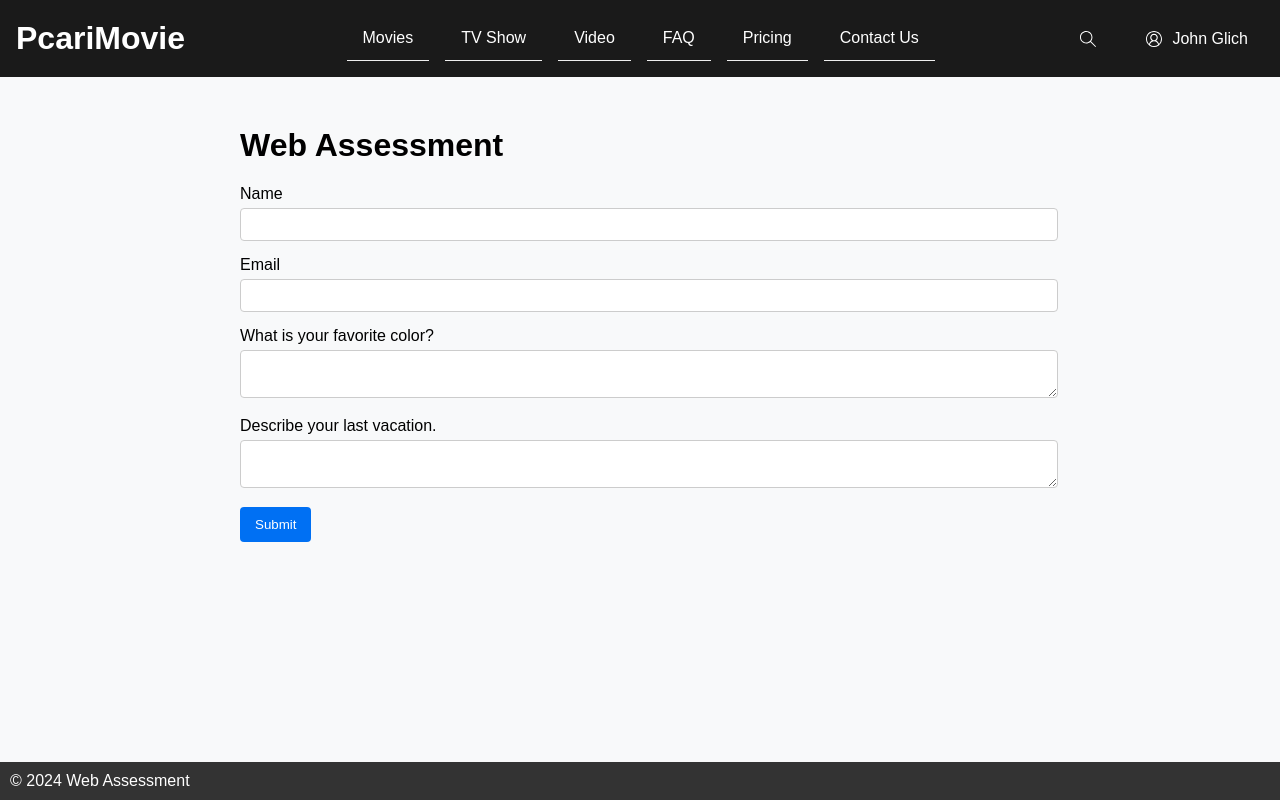
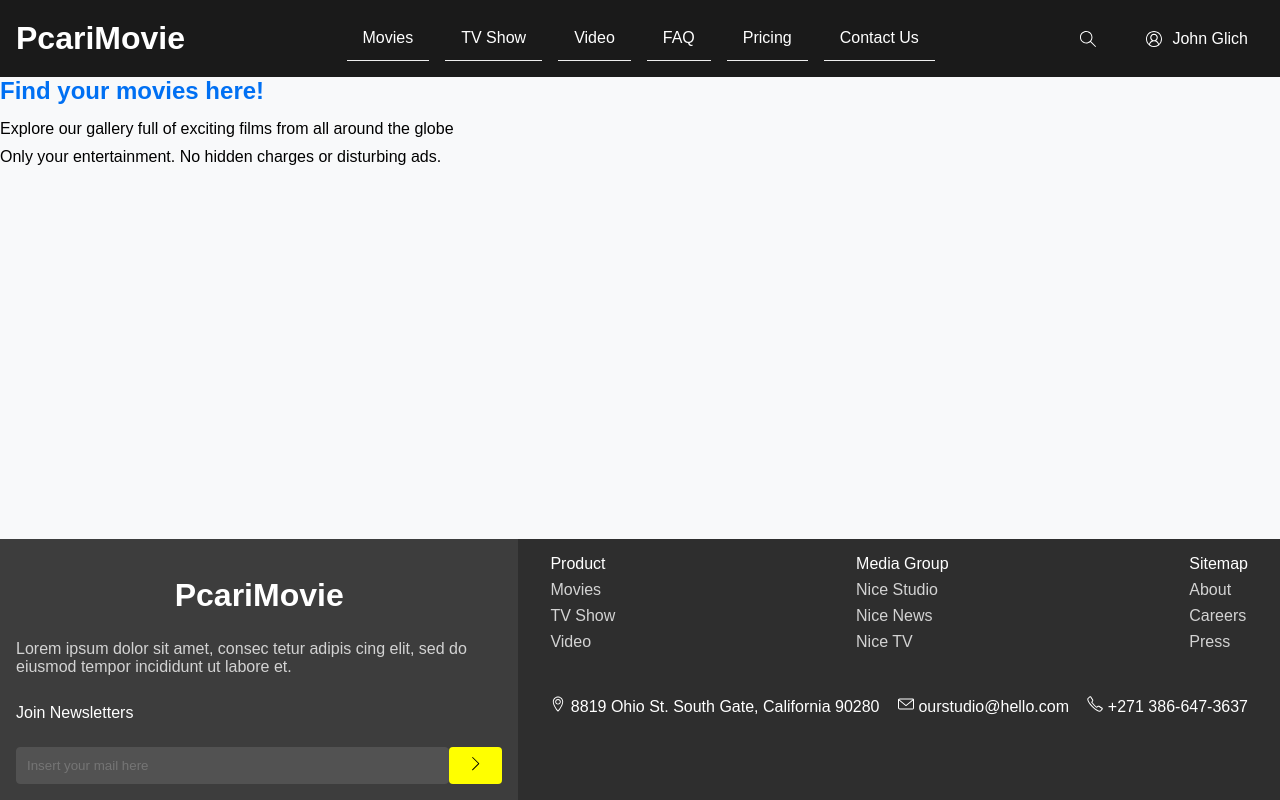
Before and after one commit to AimanHaikal/AimanHaikal-fe-18513, a Next.js app: page / in a window 1280 px wide. Built offline with nearby package versions, Linux system fonts and the light colour scheme.

Commit message:
Update Footer

```diff
--- a/src/app/layout.tsx
+++ b/src/app/layout.tsx
@@ -1,7 +1,8 @@
 // app/layout.tsx
 import "./styles/globals.css";
-import { SlMagnifier } from "react-icons/sl";
+import { SlMagnifier, SlEnvolope, SlPhone,SlArrowRight  } from "react-icons/sl";
 import { VscAccount } from "react-icons/vsc";
+import { TfiLocationPin } from "react-icons/tfi";
 
 const RootLayout = ({ children }: { children: React.ReactNode }) => {
   return (
@@ -53,8 +54,89 @@ const RootLayout = ({ children }: { children: React.ReactNode }) => {
             <div className="user-name">John Glich</div>
           </div>
         </header>
-        <main className="main-content">{children}</main>
-        <footer>© 2024 Web Assessment</footer>
+        <div className="movie-gallery">
+          <h2>Find your movies here!</h2>
+          <p>
+            Explore our gallery full of exciting films from all around the globe
+          </p>
+          <p>Only your entertainment. No hidden charges or disturbing ads.</p>
+        </div>
+        <footer>
+          <div className="footer-on-left">
+            <h1>PcariMovie</h1>
+            <p className="footer-description">
+              Lorem ipsum dolor sit amet, consec tetur adipis cing elit, sed do
+              eiusmod tempor incididunt ut labore et.
+            </p>
+            <br />
+            <p>Join Newsletters</p>
+            <div className="newsletter-container">
+            <input
+    type="email"
+    placeholder="Insert your mail here"
+    className="newsletter-input"
+  />
+  <button className="newsletter-button"><SlArrowRight/> </button></div>
+          </div>
+          <div className="footer-on-right">
+            <div className="footer-container">
+              <div className="footer-left">
+                <div className="footer-link-item">
+                  <a className="footer-title-item">Product</a>
+                </div>
+                <div className="footer-link-item">
+                  <a href="#">Movies</a>
+                </div>
+                <div className="footer-link-item">
+                  <a href="#">TV Show</a>
+                </div>
+                <div className="footer-link-item">
+                  <a href="#">Video</a>
+                </div>
+              </div>
+              <div className="footer-left">
+                <div className="footer-link-item">
+                  <a className="footer-title-item">Media Group</a>
+                </div>
+                <div className="footer-link-item">
+                  <a href="#">Nice Studio</a>
+                </div>
+                <div className="footer-link-item">
+                  <a href="#">Nice News</a>
+                </div>
+                <div className="footer-link-item">
+                  <a href="#">Nice TV</a>
+                </div>
+              </div>
+              <div className="footer-left">
+                <div className="footer-link-item">
+                  <a className="footer-title-item">Sitemap</a>
+                </div>
+                <div className="footer-link-item">
+                  <a href="#">About</a>
+                </div>
+                <div className="footer-link-item">
+                  <a href="#">Careers</a>
+                </div>
+                <div className="footer-link-item">
+                  <a href="#">Press</a>
+                </div>
+              </div>
+            </div>
+            <div className="footer-container-bottom">
+              <p>
+                <TfiLocationPin color="white" /> 8819 Ohio St. South Gate,
+                California 90280
+              </p>
+              <p>
+                <SlEnvolope color="white" /> ourstudio@hello.com
+              </p>
+              <p>
+                <SlPhone color="white" /> +271 386-647-3637
+              </p>
+            </div>
+          </div>
+        </footer>
       </body>
     </html>
   );
--- a/src/app/styles/globals.css
+++ b/src/app/styles/globals.css
@@ -96,16 +96,6 @@ header {
   padding: 1rem;
 }
 
-footer {
-  position: fixed;
-  left: 0;
-  bottom: 0;
-  width: 100%;
-  background-color: #333; /* Adjust background color as needed */
-  color: white; /* Adjust text color as needed */
-  padding: 10px; /* Adjust padding as needed */
-}
-
 .logo {
   font-size: 2rem;
   font-weight: bold;
@@ -155,3 +145,120 @@ footer {
   color: white;
   margin-right: 1rem;
 }
+
+footer {
+  position: fixed;
+    left: 0;
+    bottom: 0;
+    width: 100%;
+    padding: 0;
+    display: flex;
+  color: #fff;
+}
+
+.footer-container {
+  display: flex;
+  justify-content: space-between;
+  align-items: center;
+  max-width: 1200px;
+  margin: 0 auto;
+  padding: 0 1rem;
+}
+.footer-container-bottom {
+  display: flex;
+  justify-content: space-between;
+  align-items: center;
+  max-width: 1200px;
+  margin: 0 auto;
+  padding: 0 1rem;
+  margin-top: 2rem;
+}
+
+footer a {
+  color: #d3d3d3;
+  text-decoration: none;
+}
+
+.footer-left,
+.footer-right {
+  display: flex;
+  flex-direction: column;
+  align-items: flex-start;
+}
+
+.footer-link-item {
+  margin-bottom: 0.5rem;
+}
+
+.footer-title-item {
+  color: #fff;
+  text-decoration: none;
+}
+
+@media (max-width: 768px) {
+  .footer-container {
+    flex-direction: column;
+    align-items: flex-start;
+  }
+
+  .footer-left,
+  .footer-right {
+    margin-top: 1rem;
+  }
+}
+
+.footer-on-left,
+.footer-on-right {
+    padding: 1rem;
+    color: #fff;
+}
+
+.footer-on-left {
+  flex: 2;
+    background-color: #3D3D3D; /* Background color for the left side */
+    text-align: left;
+}
+
+.footer-on-right {
+  flex: 3;
+    background-color: #2E2E2E; /* Background color for the right side */
+    text-align: right;
+}
+
+h1{text-align: center;}
+
+.footer-description {
+  color: #d3d3d3;
+  text-decoration: none;
+}
+
+.newsletter-container {
+  display: flex;
+  align-items: center;
+  margin-top: 10px;
+}
+
+.newsletter-input {
+  width: 100%;
+  padding: 10px;
+  margin-top: 10px;
+  border: 1px solid #525252;
+  background-color: #525252;
+  color: white;
+  border-radius: 4px;
+  box-sizing: border-box;
+}
+
+.newsletter-button {
+  padding: 10px 20px;
+  margin-top: 10px;
+  background-color: #FFFF00;
+  color: black;
+  border: none;
+  border-radius: 4px;
+  cursor: pointer;
+}
+
+.newsletter-button:hover {
+  background-color: #FFFFED;
+}
```
